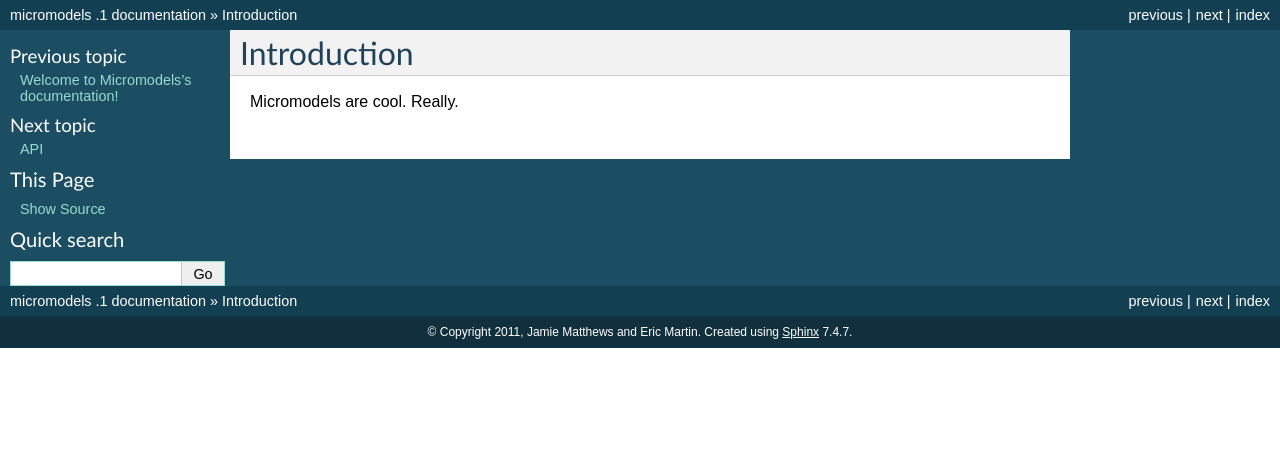
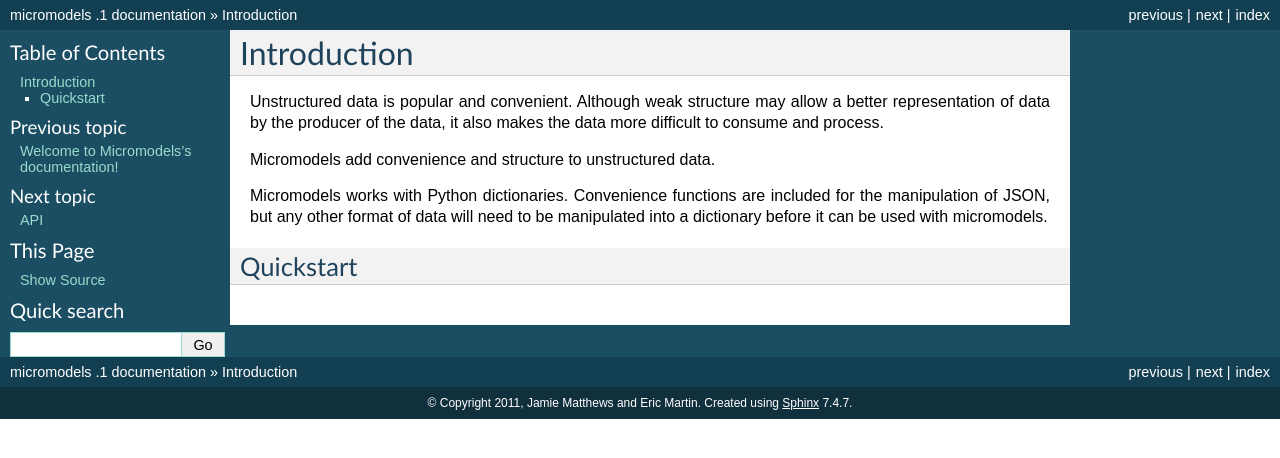
Before and after one commit to j4mie/micromodels, a Sphinx documentation site: the page built from docs/introduction.rst, in a window 1280 px wide. Shown: the top 458 px of the page. Built offline with Sphinx 7.4.7, drawn with Linux system fonts in a browser that asks for light colours.

Commit message:
Updated README for docs, about to begin hosting docs on github.

```diff
--- a/docs/introduction.rst
+++ b/docs/introduction.rst
@@ -1,4 +1,15 @@
 Introduction
 ==================
 
-Micromodels are cool. Really.
+Unstructured data is popular and convenient. Although weak structure may allow a
+better representation of data by the producer of the data, it also makes the
+data more difficult to consume and process.
+
+Micromodels add convenience and structure to unstructured data.
+
+Micromodels works with Python dictionaries. Convenience functions are
+included for the manipulation of JSON, but any other format of data will need to
+be manipulated into a dictionary before it can be used with micromodels.
+
+Quickstart
+-----------
```
Also changed, not shown: README.md (+3 -3 lines).
